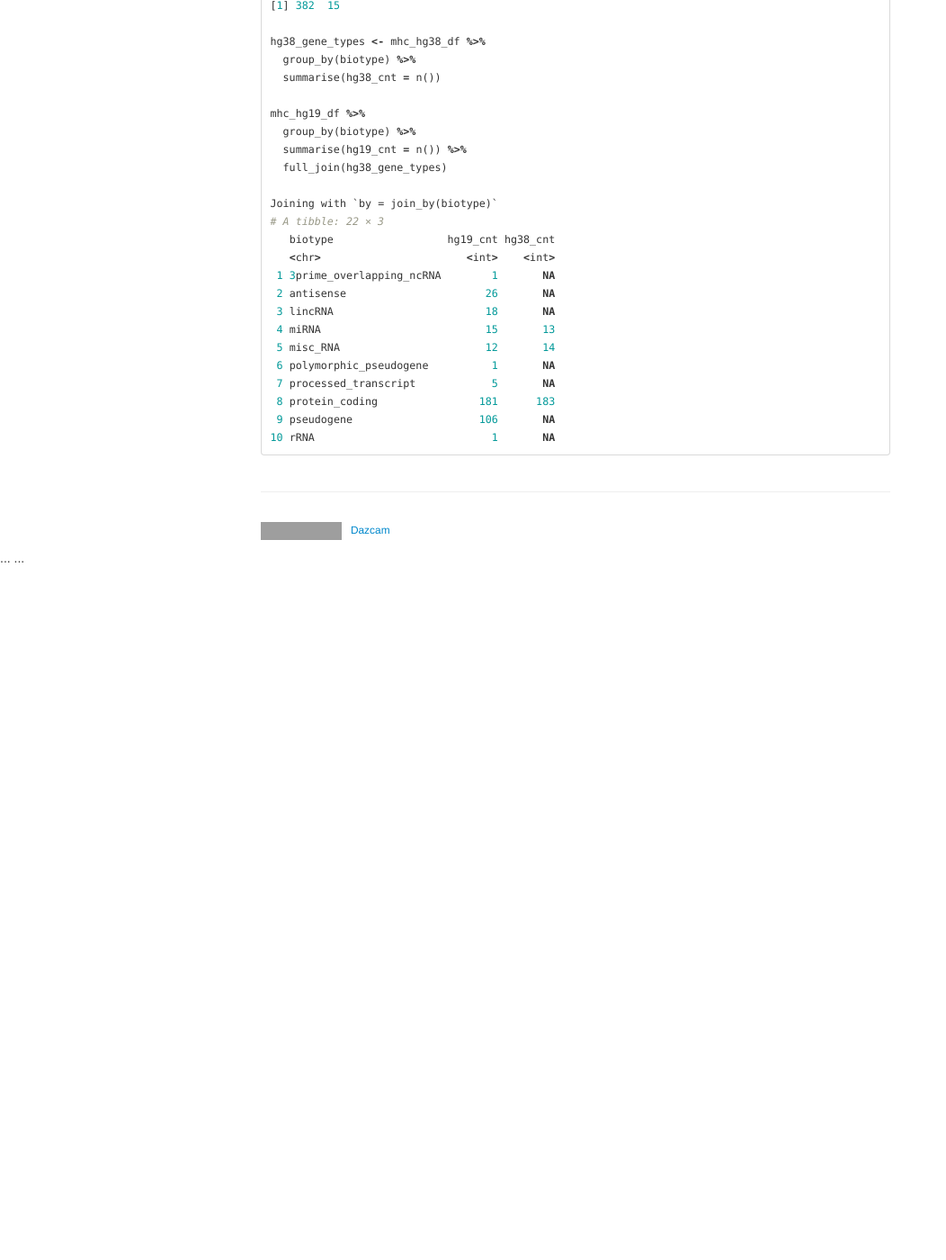
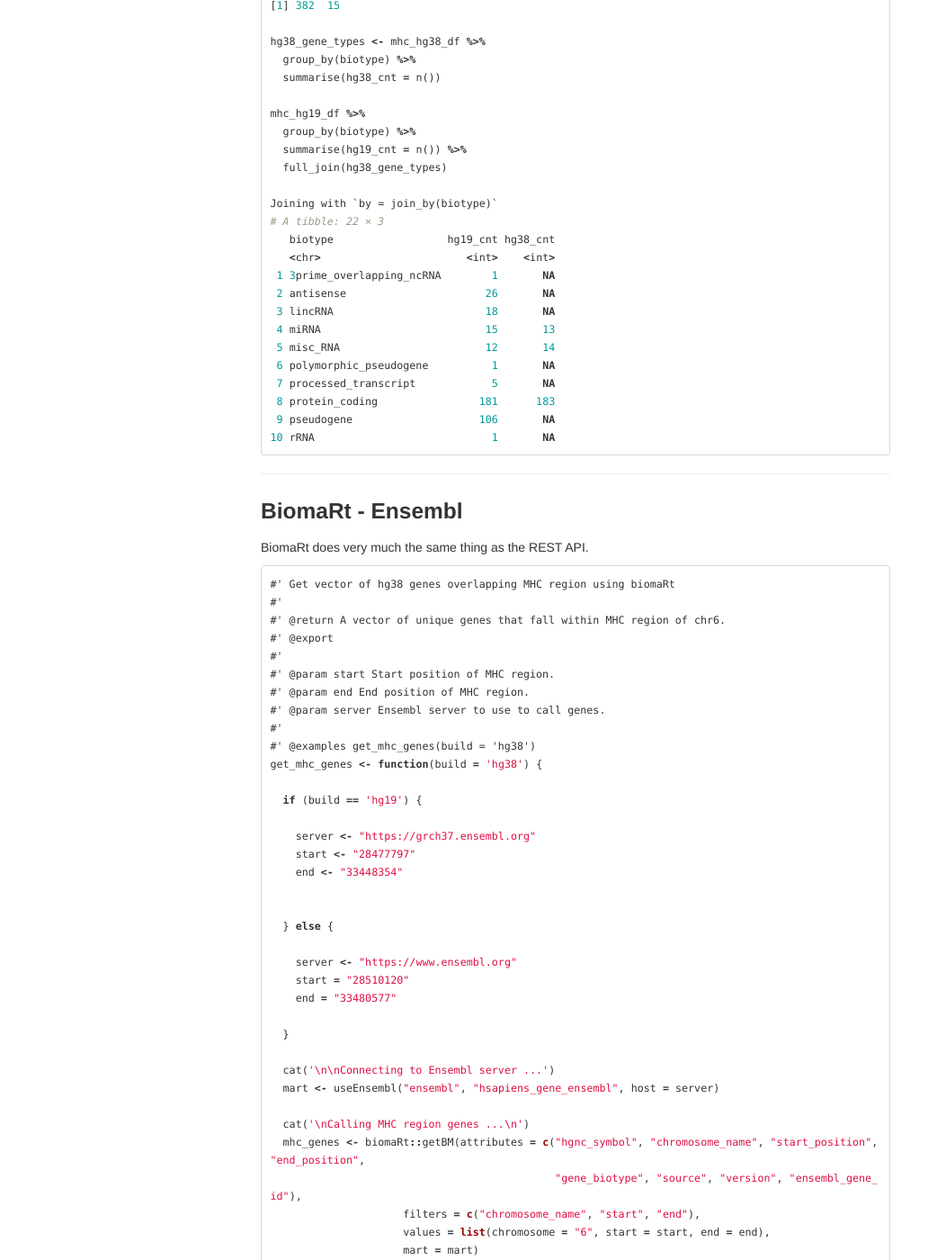
Before and after one commit to Dazcam/Bioinformatics-tutorials, a Jekyll site: the page built from pages/genes/mhc_genes.md, in a window 1280 px wide and 1400 px high, scrolled down 1492 px. Shown: the whole window at 90% size, without its empty margins (0-1052 px from the left). Built offline with Jekyll 4.4.1, drawn with Linux system fonts in a browser that asks for light colours; before the commit the page ends 2122 px from its top, so only the background shows below that; some of the changed text lies outside the part shown; grey boxes are pictures that could not be loaded.

Commit message:
Add bioMart code

````diff
--- a/pages/genes/mhc_genes.md
+++ b/pages/genes/mhc_genes.md
@@ -29,7 +29,7 @@ There is also an extended MHC region (xMHC) described in this
 ### REST API - Ensembl
 
 The function below generates a dataframe containing all MHC regions genes and
-their associated metadata for either genome build.
+their associated metadata for either genome build using Ensembl's REST API.
 
 ```R
 library(httr)
@@ -104,3 +104,112 @@ Joining with `by = join_by(biotype)`
  9 pseudogene                    106       NA
 10 rRNA                            1       NA
 ```
+
+***
+
+### BiomaRt - Ensembl
+
+BiomaRt does very much the same thing as the REST API.
+
+```R
+#' Get vector of hg38 genes overlapping MHC region using biomaRt
+#'
+#' @return A vector of unique genes that fall within MHC region of chr6.
+#' @export
+#'
+#' @param start Start position of MHC region.
+#' @param end End position of MHC region.
+#' @param server Ensembl server to use to call genes.
+#'
+#' @examples get_mhc_genes(build = 'hg38')
+get_mhc_genes <- function(build = 'hg38') {
+
+  if (build == 'hg19') {
+
+    server <- "https://grch37.ensembl.org"
+    start <- "28477797"
+    end <- "33448354"
+
+
+  } else {
+
+    server <- "https://www.ensembl.org"
+    start = "28510120"
+    end = "33480577"
+
+  }
+
+  cat('\n\nConnecting to Ensembl server ...')
+  mart <- useEnsembl("ensembl", "hsapiens_gene_ensembl", host = server)
+
+  cat('\nCalling MHC region genes ...\n')
+  mhc_genes <- biomaRt::getBM(attributes = c("hgnc_symbol", "chromosome_name", "start_position", "end_position",
+                                             "gene_biotype", "source", "version", "ensembl_gene_id"),
+                     filters = c("chromosome_name", "start", "end"),
+                     values = list(chromosome = "6", start = start, end = end),
+                     mart = mart)
+  #mhc_genes_uniq <- stringi::stri_remove_empty(unique(mhc_genes$hgnc_symbol), na_empty = FALSE)
+  cat('\n\nMHC genes detected:', length(mhc_genes_uniq), '\n\n')
+
+  return(mhc_genes)
+
+}
+
+mhc_hg19_mart_df <- get_mhc_genes(build = 'hg19')
+mhc_hg38_mart_df <- get_mhc_genes(build = 'hg38')
+```
+
+It looks as if we are pulling out identical information using both methods.
+
+```R
+dim(mhc_hg19_mart_df)
+[1] 382   8
+dim(mhc_hg38_mart_df)
+[1] 425   8
+hg38_gene_types <- mhc_hg38_mart_df %>%
+  group_by(biotype) %>%
+  summarise(hg38_cnt = n())
+
+hg38_gene_mart_types <- mhc_hg38_mart_df %>%
+  group_by(gene_biotype) %>%
+  summarise(hg38_cnt = n())
+
+mhc_hg19_mart_df %>%
+  group_by(gene_biotype) %>%
+  summarise(hg19_cnt = n()) %>%
+  full_join(hg38_gene_mart_types)
+
+Joining with `by = join_by(gene_biotype)`
+# A tibble: 22 × 3
+   gene_biotype             hg19_cnt hg38_cnt
+   <chr>                       <int>    <int>
+ 1 3prime_overlapping_ncRNA        1       NA
+ 2 antisense                      26       NA
+ 3 lincRNA                        18       NA
+ 4 miRNA                          15       13
+ 5 misc_RNA                       12       14
+ 6 polymorphic_pseudogene          1       NA
+ 7 processed_transcript            5       NA
+ 8 protein_coding                181      183
+ 9 pseudogene                    106       NA
+10 rRNA                            1       NA
+```
+***
+
+### Benchmarking
+
+The BiomaRt method is on average ~3x slower than the REST API method.
+
+```R
+microbenchmark::microbenchmark(
+
+  mhc_hg38_mart_df <- get_mhc_genes(),
+  mhc_hg38_df <- get_mhc_region(),
+  times = 5
+
+)                                expr      min       lq     mean   median       uq      max neval
+ mhc_hg38_mart_df <- get_mhc_genes() 1.575486 2.457424 6.710770 2.755378 9.689827 17.07574     5
+     mhc_hg38_df <- get_mhc_region() 1.595706 1.832278 2.138574 1.938852 1.991592  3.33444     5
+```
+
+***
````
